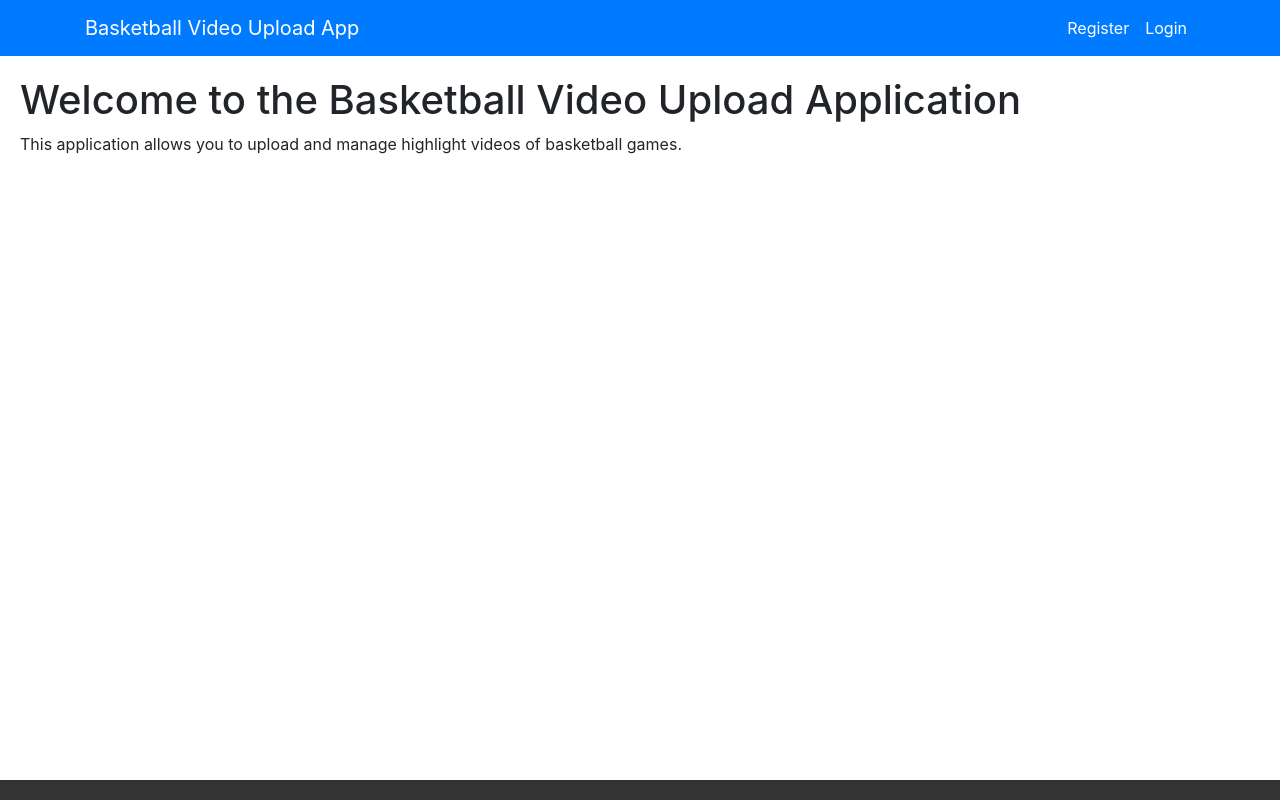
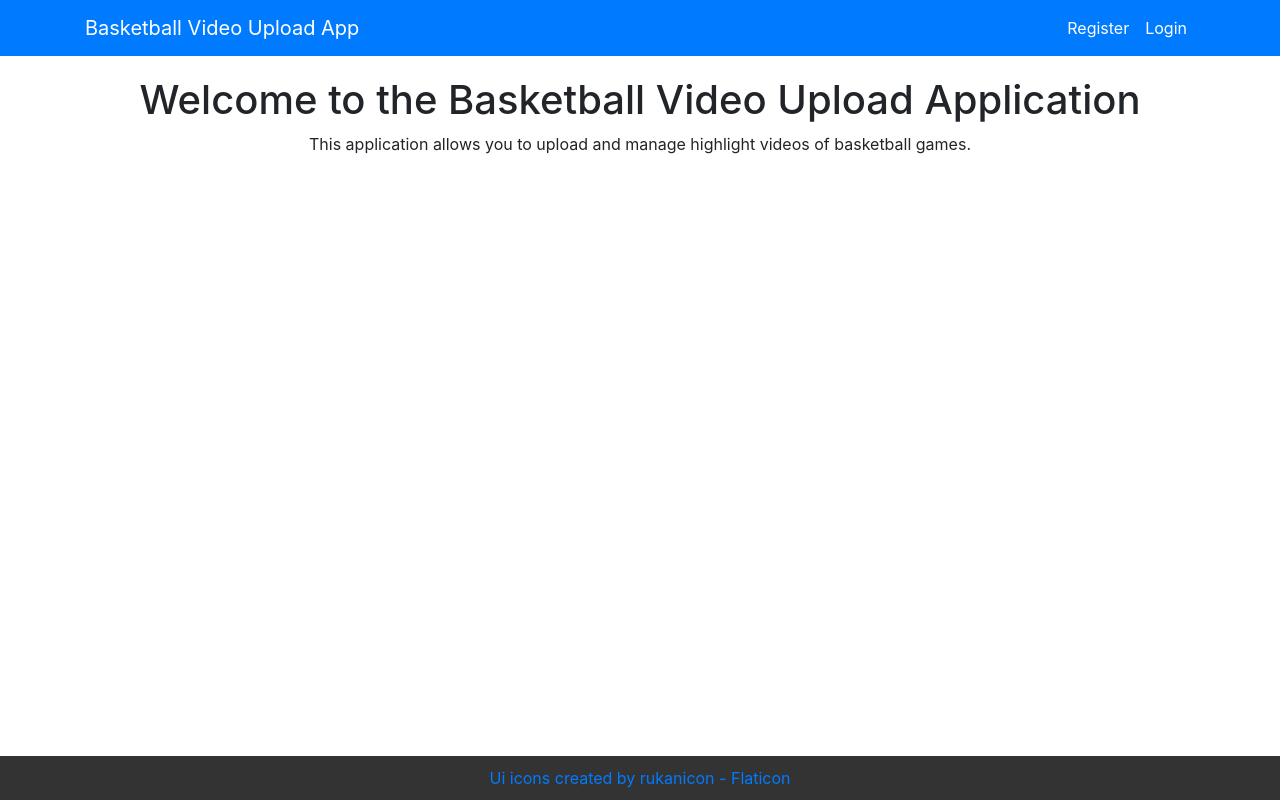
Before and after one commit to joelstennett81/BasketballVideoUpload, a Django app: page / in a window 1280 px wide. Run offline with Django 5.2, Linux system fonts and the light colour scheme; some libraries are stand-ins or nearby versions.

Commit message:
fixed home page

```diff
--- a/static/css/styles.css
+++ b/static/css/styles.css
@@ -67,3 +67,19 @@ footer {
 .helptext {
     display: none;
 }
+
+.my-icon {
+    width: 100px; /* adjust as needed */
+    height: 100px; /* adjust as needed */
+}
+
+.header {
+    text-align: center;
+    margin-bottom: 20px; /* adjust as needed */
+}
+
+.icons {
+    display: flex;
+    justify-content: center;
+    gap: 20px; /* adjust as needed */
+}
--- a/templates/base_generic.html
+++ b/templates/base_generic.html
@@ -6,14 +6,14 @@
     <link rel="stylesheet" type="text/css" href="{% static 'css/styles.css' %}">
     <link rel="stylesheet" type="text/css" href="https://cdn.datatables.net/1.11.3/css/jquery.dataTables.css">
     <script type="text/javascript" charset="utf8" src="https://code.jquery.com/jquery-3.5.1.js"></script>
-    <script type="text/javascript" charset="utf8"
-            src="https://cdn.datatables.net/1.11.3/js/jquery.dataTables.js"></script>
+    <script src="https://cdnjs.cloudflare.com/ajax/libs/popper.js/1.14.7/umd/popper.min.js"></script>
     <link rel="stylesheet" href="https://stackpath.bootstrapcdn.com/bootstrap/4.3.1/css/bootstrap.min.css">
+    <link rel="stylesheet" href="https://cdnjs.cloudflare.com/ajax/libs/font-awesome/5.15.3/css/all.min.css">
 </head>
 <body>
 <header class="navbar navbar-expand-lg navbar-dark bg-primary">
     <div class="container">
-        <a class="navbar-brand" href="#">Basketball Video Upload App</a>
+        <a class="navbar-brand" href="{% url 'basketball_video_upload:home' %}">Basketball Video Upload App</a>
         <button class="navbar-toggler" type="button" data-toggle="collapse" data-target="#navbarNav"
                 aria-controls="navbarNav" aria-expanded="false" aria-label="Toggle navigation">
             <span class="navbar-toggler-icon"></span>
@@ -67,5 +67,14 @@
 </footer>
 <script src="https://ajax.googleapis.com/ajax/libs/jquery/3.4.1/jquery.min.js"></script>
 <script src="https://stackpath.bootstrapcdn.com/bootstrap/4.3.1/js/bootstrap.min.js"></script>
+
+<script>
+    $(document).ready(function () {
+        $('[data-toggle="tooltip"]').tooltip();
+    });
+</script>
 </body>
+<footer>
+    <a href="https://www.flaticon.com/free-icons/ui" title="ui icons">Ui icons created by rukanicon - Flaticon</a>
+</footer>
 </html>
--- a/templates/home.html
+++ b/templates/home.html
@@ -1,10 +1,55 @@
 {% extends "base_generic.html" %}
-
+{% load static %}
 {% block title %}
-  Home Page
+    Home Page
 {% endblock %}
 
 {% block content %}
-  <h1>Welcome to the Basketball Video Upload Application</h1>
-  <p>This application allows you to upload and manage highlight videos of basketball games.</p>
+    <div class="container">
+        <div class="header text-center">
+            <h1>Welcome to the Basketball Video Upload Application</h1>
+            <p>This application allows you to upload and manage highlight videos of basketball games.</p>
+        </div>
+        <div class="icons d-flex justify-content-center">
+            {% if request.user.is_authenticated %}
+                {% if request.user.profile.is_administrator %}
+                    <a href="{% url 'basketball_video_upload:list_all_players' %}" data-toggle="tooltip"
+                       data-placement="top"
+                       title="Players">
+                        <img src="{% static 'icons/players.png' %}" alt="Icon" class="my-icon">
+                    </a>
+                    <a href="{% url 'basketball_video_upload:list_all_games' %}" data-toggle="tooltip"
+                       data-placement="top"
+                       title="Games">
+                        <img src="{% static 'icons/games.png' %}" alt="Icon" class="my-icon">
+                    </a>
+
+                {% elif request.user.profile.is_coach %}
+                    <a href="{% url 'basketball_video_upload:list_all_players' %}" data-toggle="tooltip"
+                       data-placement="top"
+                       title="Players">
+                        <img src="{% static 'icons/players.png' %}" alt="Icon" class="my-icon">
+                    </a>
+                    <a href="{% url 'basketball_video_upload:list_all_games' %}" data-toggle="tooltip"
+                       data-placement="top"
+                       title="Games">
+                        <img src="{% static 'icons/games.png' %}" alt="Icon" class="my-icon">
+                    </a>
+
+                {% elif request.user.profile.is_player %}
+                    <a href="{% url 'basketball_video_upload:show_profile' %}" data-toggle="tooltip"
+                       data-placement="top"
+                       title="Profile">
+                        <img src="{% static 'icons/profile.png' %}" alt="Icon" class="my-icon">
+
+                    </a>
+                    <a href="{% url 'basketball_video_upload:list_personal_games' %}" data-toggle="tooltip"
+                       data-placement="top"
+                       title="Games">
+                        <img src="{% static 'icons/games.png' %}" alt="Icon" class="my-icon">
+                    </a>
+                {% endif %}
+            {% endif %}
+        </div>
+    </div>
 {% endblock %}
```
Also changed, not shown: static/icons/games.png (added), static/icons/players.png (added), static/icons/profile.png (added), 1 other file.
